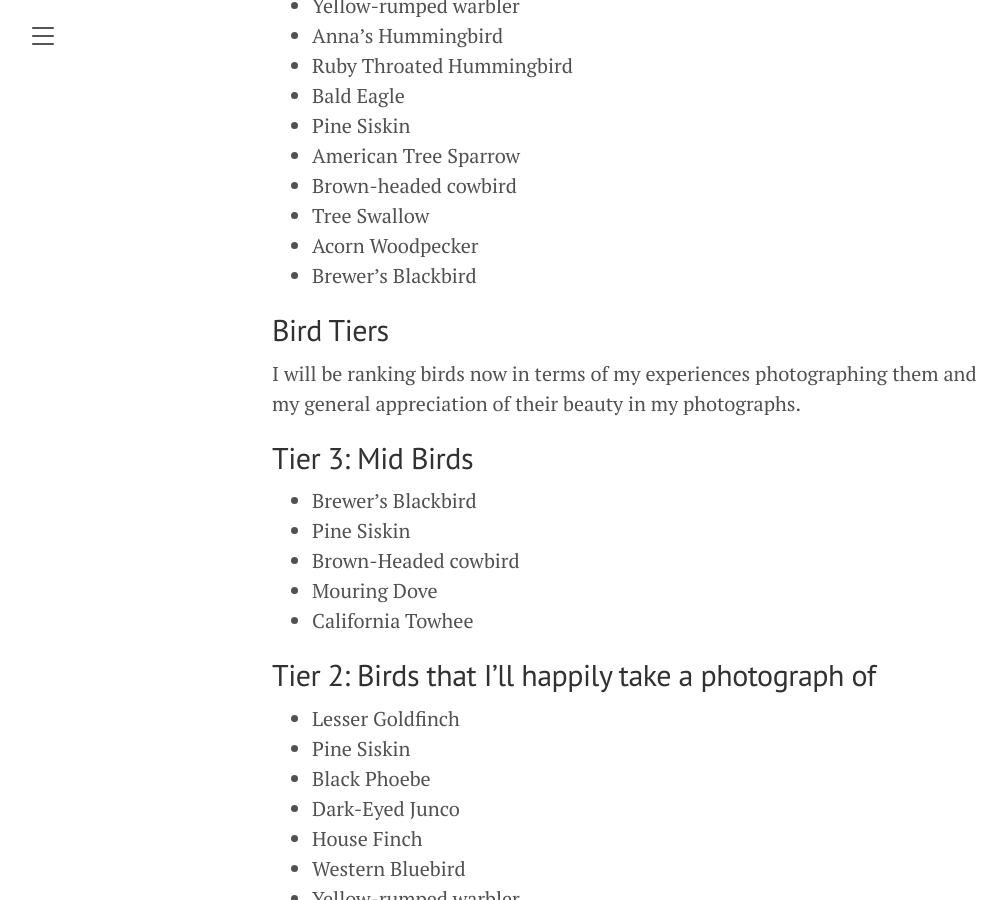
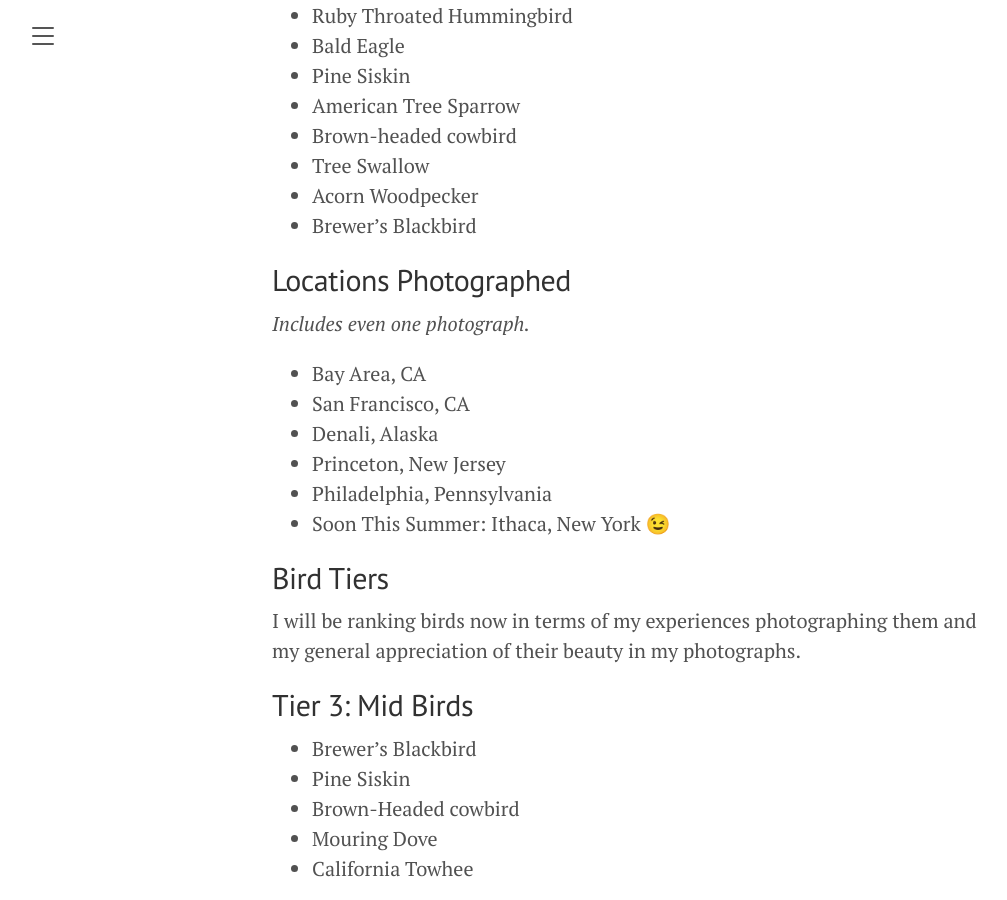
Before and after one commit to anish-lakkapragada/moments-of-clarity, a Jekyll site: the page built from _posts/2022-10-04-birdslist.markdown, in a window 1280 px wide and 900 px high, scrolled down 1026 px. Shown: the whole window, without its empty margins (8-1015 px from the left). Built offline with Jekyll 4.4.1, drawn with Linux system fonts in a browser that asks for light colours; some of the changed text lies outside the part shown.

Commit message:
locairons

```diff
--- a/_posts/2022-10-04-birdslist.markdown
+++ b/_posts/2022-10-04-birdslist.markdown
@@ -40,6 +38,16 @@ So here goes nothing.
 - Tree Swallow
 - Acorn Woodpecker
 - Brewer's Blackbird
+
+## Locations Photographed
+*Includes even one photograph.*
+
+- Bay Area, CA
+- San Francisco, CA
+- Denali, Alaska
+- Princeton, New Jersey
+- Philadelphia, Pennsylvania
+- Soon This Summer: Ithaca, New York 😉
 
 ## Bird Tiers
 
```
Also changed, not shown: other parts of _posts/2022-10-04-birdslist.markdown (+0 -2 lines).
